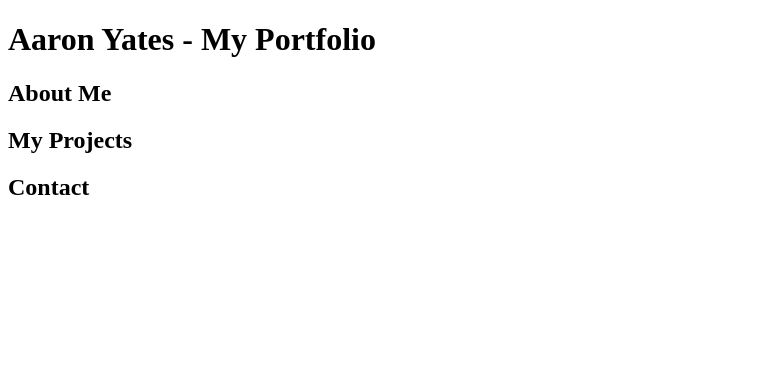
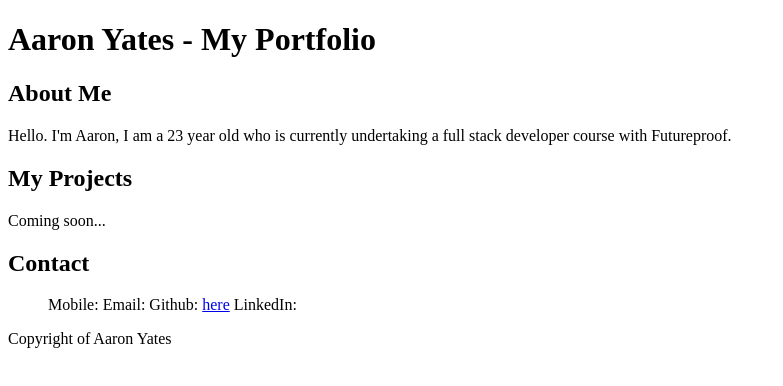
Before and after one commit to HeyAero/aaron_yates_portfolio, a plain HTML site: page index.html in a window 1280 px wide. Shown: the whole page, without its empty margins (0-783 px from the left). Drawn offline with Linux system fonts and the light colour scheme.

Commit message:
add basic information and footer content

```diff
--- a/index.html
+++ b/index.html
@@ -11,9 +11,21 @@
 
     <h1>Aaron Yates - My Portfolio</h1>
     <h2>About Me</h2>
+    <p>
+      Hello. I'm Aaron, I am a 23 year old who is currently undertaking a full
+      stack developer course with Futureproof.
+    </p>
     <h2>My Projects</h2>
+    <p>Coming soon...</p>
     <h2>Contact</h2>
+    <ul>
+      Mobile: Email: Github:
+      <a href="https://github.com/HeyAero/">here</a>
+      LinkedIn:
+    </ul>
 
-    <footer></footer>
+    <footer>
+      <p>Copyright of Aaron Yates</p>
+    </footer>
   </body>
 </html>
```
